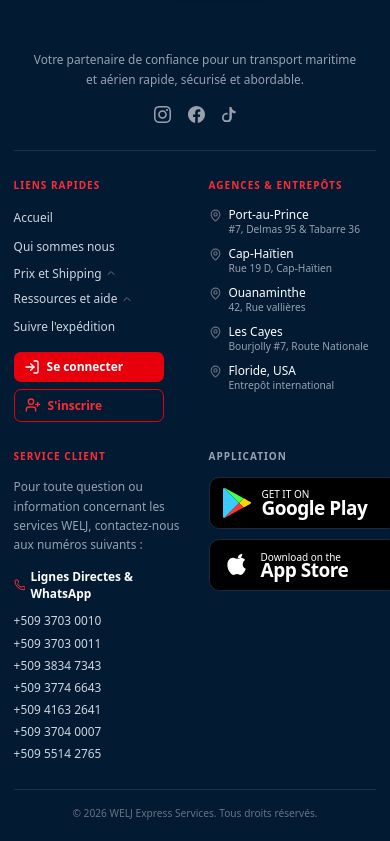
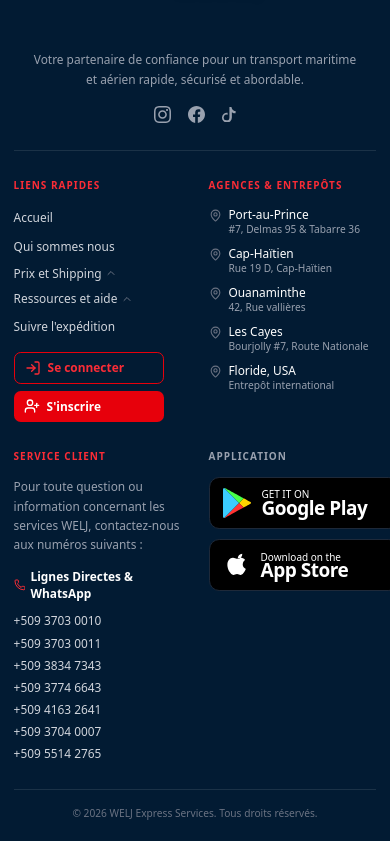
Before and after one commit to TechnoziHaiti/Welj, a Next.js app in the folder welj-app/: page / in a window 390 px wide. Shown: the part 5139-5980 px from the top of the page. Built offline with nearby package versions, Linux system fonts and the light colour scheme.

Commit message:
Grand inventaire et correction pour format mobile #2

```diff
--- a/welj-app/src/components/Footer.tsx
+++ b/welj-app/src/components/Footer.tsx
@@ -91,11 +91,11 @@ export default function Footer() {
               </li>
               <li><Link href="/track" className="text-gray-300 hover:text-white text-sm transition-colors">{t('nav.track')}</Link></li>
               <li className="pt-2">
-                <a href="https://www.welj-ht.com/user/login" target="_blank" rel="noopener noreferrer" className="flex items-center gap-2 bg-red-600 hover:bg-red-700 text-white text-sm font-semibold py-2 px-3 rounded-lg transition-colors w-[150px] mb-2">
+                <a href="https://www.welj-ht.com/user/login" target="_blank" rel="noopener noreferrer" className="flex items-center gap-2 border border-red-600 text-red-500 hover:bg-red-600/10 text-sm font-semibold py-2 px-3 rounded-lg transition-colors w-[150px] mb-2">
                   <LogIn size={16} />
                   <span>{t('nav.login')}</span>
                 </a>
-                <a href="https://www.welj-ht.com/user/signup" target="_blank" rel="noopener noreferrer" className="flex items-center gap-2 border border-red-600 text-red-500 hover:bg-red-600/10 text-sm font-semibold py-2 px-3 rounded-lg transition-colors w-[150px]">
+                <a href="https://www.welj-ht.com/user/signup" target="_blank" rel="noopener noreferrer" className="flex items-center gap-2 bg-red-600 hover:bg-red-700 text-white text-sm font-semibold py-2 px-3 rounded-lg transition-colors w-[150px]">
                   <UserPlus size={16} />
                   <span>{t('nav.signup')}</span>
                 </a>
```
